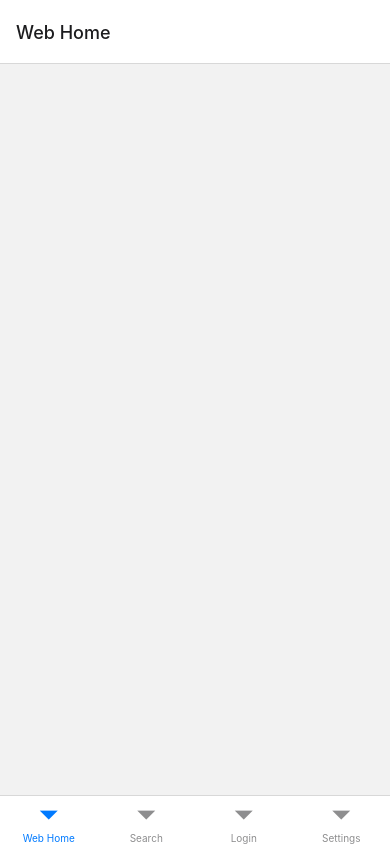
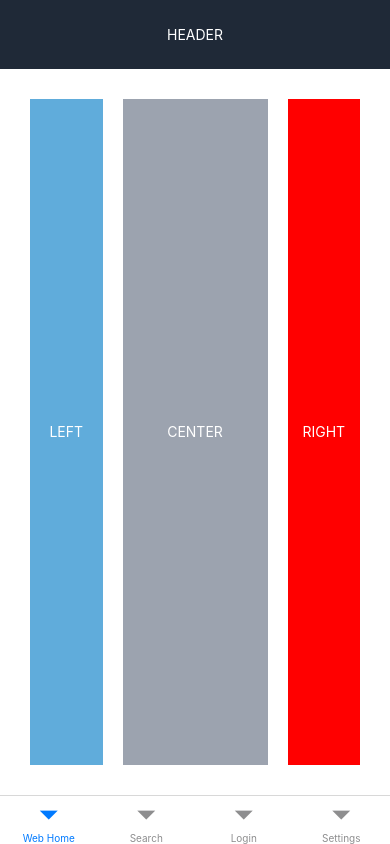
Before and after one commit to Rate-My-Landlord/Rate-My-Landlord, a React Native app in the folder Frontend-RateMyLandlord/: screen / in a window 390 px wide. Built offline with nearby package versions, Linux system fonts and the light colour scheme.

Commit message:
Styling Beginnings

```diff
--- a/Frontend-RateMyLandlord/App.tsx
+++ b/Frontend-RateMyLandlord/App.tsx
@@ -35,10 +35,7 @@ function SearchFlow() {
           headerTitle: ''
       }}
       >
-        <Stack.Screen
-          name="Search Screen"
-          component={HomeScreen}
-          />
+        <Stack.Screen name="Search Screen" component={HomeScreen} />
         <Stack.Screen name="Landlord Screen" component={LandlordScreen} />
       </Stack.Navigator>
   );
@@ -53,13 +50,9 @@ export default function App() {
       { Platform.OS === 'ios' || Platform.OS === 'android' ? (
         // Phone Navigation
         <BottomTab.Navigator
-          initialRouteName="Home"
+          initialRouteName="IOS Home"
           screenOptions={{
-            headerStyle: {
-              backgroundColor: 'transparent'
-            },
-            headerTransparent: true,
-            headerTitle: ''
+            headerShown: false
           }}
         >
         { isSignedIn == true ? (
@@ -81,7 +74,10 @@ export default function App() {
       // Web Navigation
       ) : (
         <BottomTab.Navigator
-          initialRouteName="Home"
+          initialRouteName="Web Home"
+          screenOptions={{
+            headerShown: false
+          }}
         >
         { isSignedIn == true ? (
           <>
--- a/Frontend-RateMyLandlord/screens/HomeScreen.tsx
+++ b/Frontend-RateMyLandlord/screens/HomeScreen.tsx
@@ -2,8 +2,7 @@
   Author: Hayden Stegman
 */
 import React from 'react';
-import { View, StyleSheet } from 'react-native'
-import { StatusBar } from 'expo-status-bar';
+import { StyleSheet, View, Text } from 'react-native'
 
 /*
   Home Screen
@@ -12,10 +11,62 @@ const HomeScreen = () => {
   // const navigation = useNavigation<HomeScreenProp>()
 
   return (
-    <View>
-
-    </View>
+    <>
+      <View style={styles.headerScreen}><Text style={styles.textColor}>HEADER</Text></View>
+      <View style={styles.bodyScreen}>
+        <View style={styles.leftContainer}>
+          <Text style={styles.textColor}>LEFT</Text>
+        </View>
+        <View style={styles.middleContainer}>
+          <Text style={styles.textColor}>CENTER</Text>
+        </View>
+        <View style={styles.rightContainer}>
+          <Text style={styles.textColor}>RIGHT</Text>
+        </View>
+      </View>
+    </>
   );
 };
 
 export default HomeScreen;
+
+const styles = StyleSheet.create({
+  headerScreen: {
+    flex: 1,
+    backgroundColor: '#1f2937',
+    justifyContent: 'center',
+    alignItems: 'center',
+  },
+  bodyScreen: {
+    flex: 10,
+    flexDirection: "row",
+    padding: 20,
+    backgroundColor: '#ffffff',
+  },
+
+  // Body Containers
+  leftContainer: {
+    flex: 1,
+    backgroundColor: '#60acdb',
+    margin: 10,
+    justifyContent: 'center',
+    alignItems: 'center',
+  },
+  rightContainer: {
+    flex: 1,
+    backgroundColor: 'red',
+    margin: 10,
+    justifyContent: 'center',
+    alignItems: 'center',
+  },
+  middleContainer: {
+    backgroundColor: '#9ca3af',
+    flex:2,
+    margin: 10,
+    justifyContent: 'center',
+    alignItems: 'center',
+  },
+  textColor: {
+    color: '#ffffff',
+  }
+})
```
Also changed, not shown: 1 other file (tests, documents, lock files or other folders).
